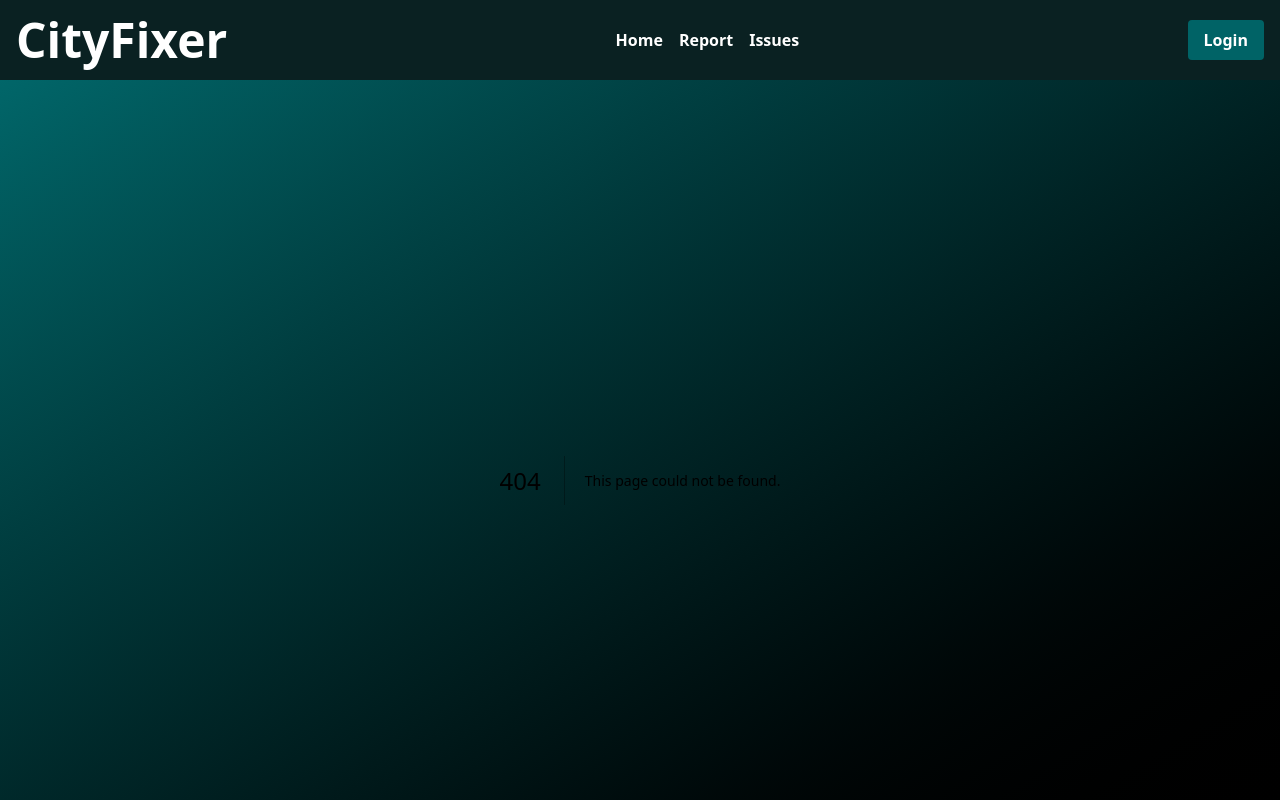
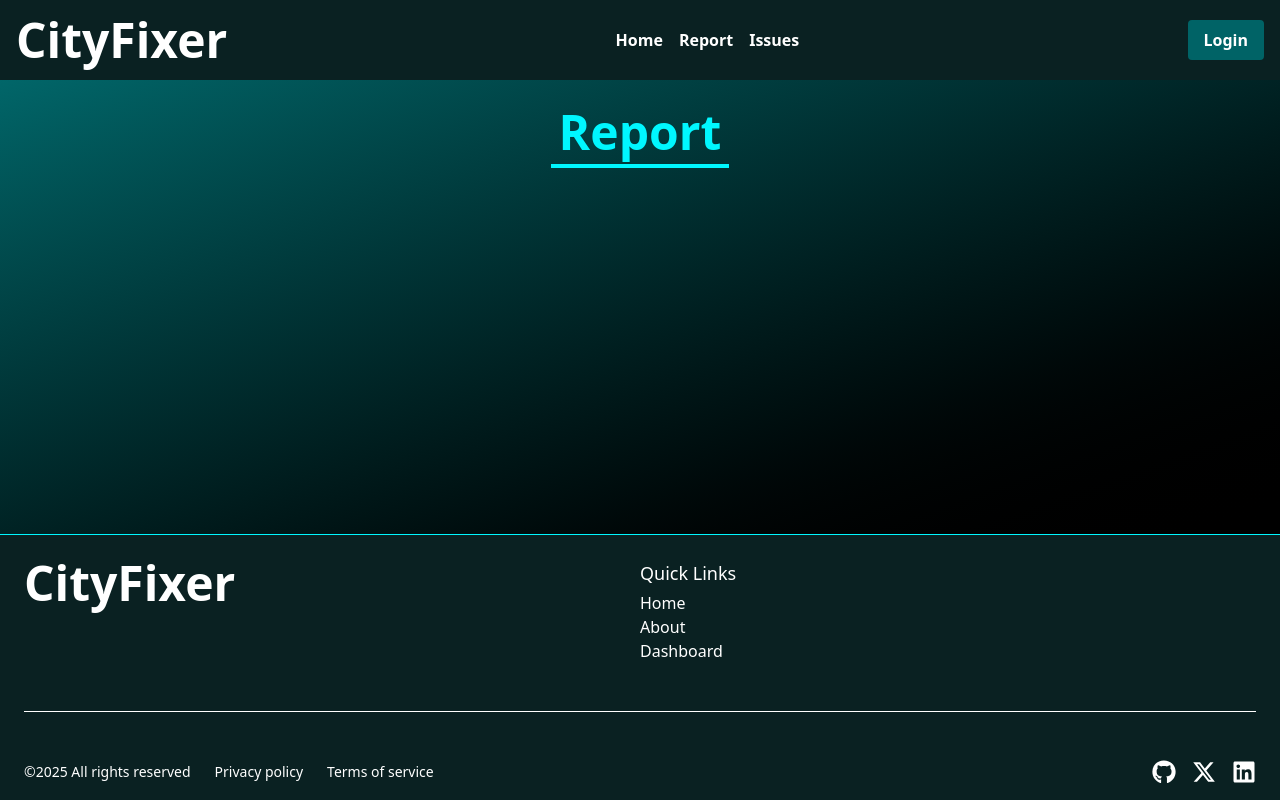
Before and after one commit to MizanRbf/city_fixer, a Next.js app: page /report in a window 1280 px wide. Before the commit this address had no page. Shown: the top 800 px of the page. Built offline with nearby package versions, Linux system fonts and the light colour scheme.

Commit message:
issues and report page created

```diff
--- /dev/null
+++ b/app/issues/page.js
@@ -0,0 +1,16 @@
+import React from "react";
+
+const Issues = () => {
+  return (
+    <div className="max-w-[1500px] mx-auto px-4 min-h-[calc(100vh-346px)]">
+      {/* Title */}
+      <div className="text-center  mb-12">
+        <h1 className="text-3xl md:text-4xl font-bold text-primary mb-3 mt-5 border-4 border-t-0 border-x-0 inline-block p-2">
+          Issues
+        </h1>
+      </div>
+    </div>
+  );
+};
+
+export default Issues;
--- /dev/null
+++ b/app/report/page.js
@@ -0,0 +1,16 @@
+import React from "react";
+
+const page = () => {
+  return (
+    <div className="max-w-[1500px] mx-auto px-4 min-h-[calc(100vh-346px)]">
+      {/* Title */}
+      <div className="text-center  mb-12">
+        <h1 className="text-3xl md:text-4xl font-bold text-primary mb-3 mt-5 border-4 border-t-0 border-x-0 inline-block p-2">
+          Report
+        </h1>
+      </div>
+    </div>
+  );
+};
+
+export default page;
```
